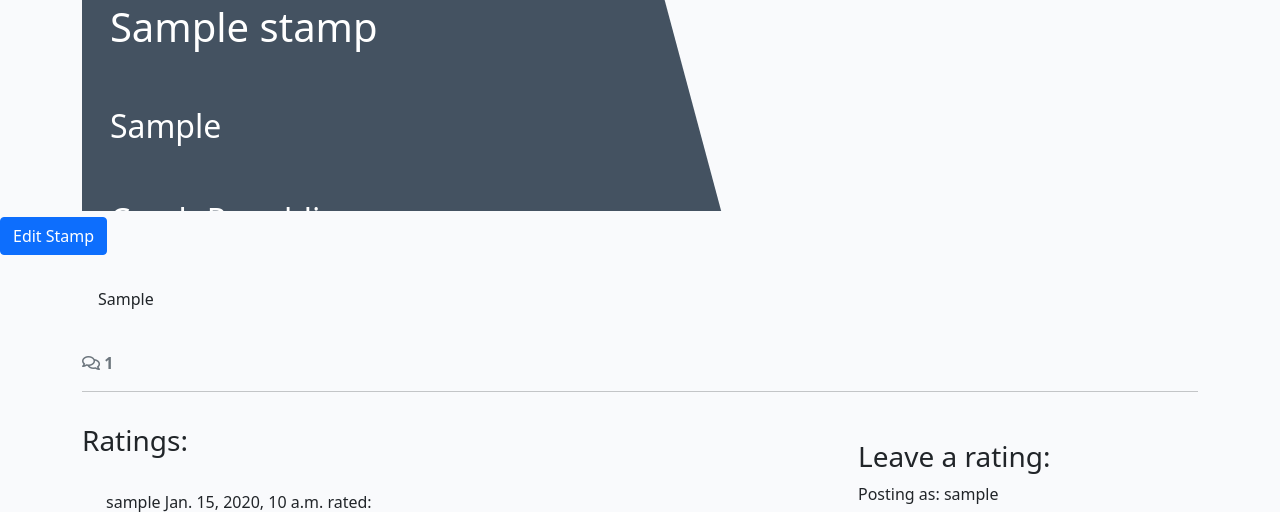
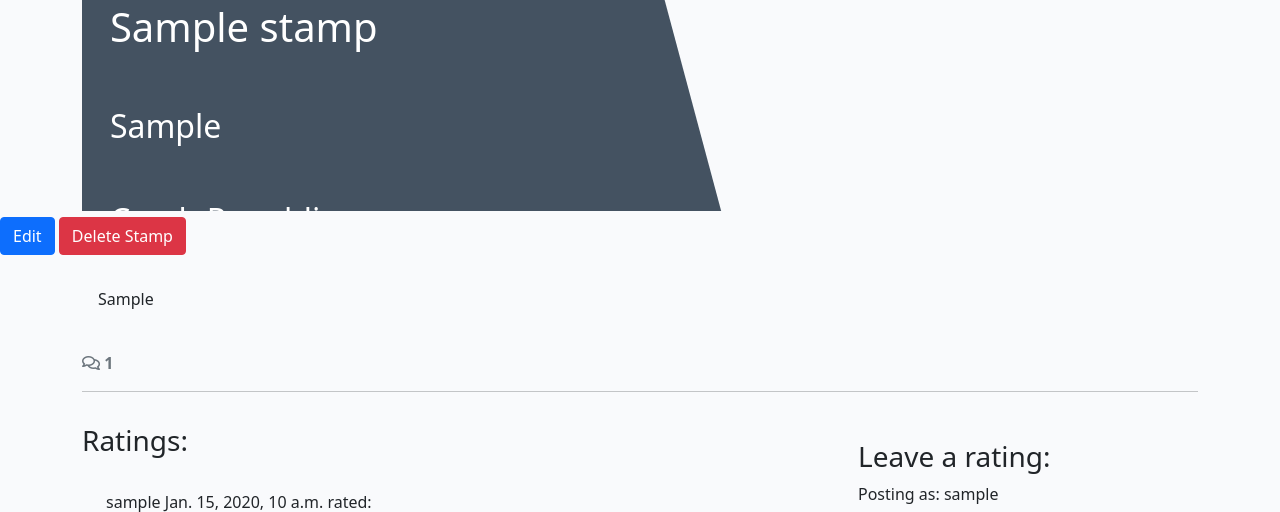
Before and after one commit to MGW-GH/BackTracking, a Django app: a page that uses blog/templates/blog/stamp_detail.html in a window 1280 px wide. Shown: the part 179-691 px from the top of the page. Run offline with Django 4.2, Linux system fonts and the light colour scheme; a user stored in the database is signed in; tables that the repository leaves empty hold one stand-in row (values such as "Sample post"); parts of the project's set-up code (start-up, migrations or seed data) failed here and were passed over; some libraries are stand-ins or nearby versions.

Commit message:
added delete button for stamp deletion but not fully functional

```diff
--- a/blog/templates/blog/stamp_detail.html
+++ b/blog/templates/blog/stamp_detail.html
@@ -22,7 +22,35 @@
 </div>
 <div>
     {% if user.is_authenticated and user == stamp.user %}
-    <a href="{% url 'edit_stamp' stamp.title %}" class="btn btn-primary">Edit Stamp</a>
+    <a href="{% url 'edit_stamp' stamp.title %}" class="btn btn-primary">Edit</a>
+    <button type="button" class="btn btn-danger btn-delete-stamp" data-toggle="modal" data-target="#deleteStampModal">
+        Delete Stamp
+    </button>
+
+    <!-- Modal for deleting stamp -->
+    <div class="modal fade" id="deleteStampModal" tabindex="-1" role="dialog" aria-labelledby="deleteStampModalLabel"
+        aria-hidden="true">
+        <div class="modal-dialog" role="document">
+            <div class="modal-content">
+                <div class="modal-header">
+                    <h5 class="modal-title" id="deleteStampModalLabel">Confirm Deletion</h5>
+                    <button type="button" class="close" data-dismiss="modal" aria-label="Close">
+                        <span aria-hidden="true">&times;</span>
+                    </button>
+                </div>
+                <div class="modal-body">
+                    Are you sure you want to delete this stamp?
+                </div>
+                <div class="modal-footer">
+                    <form id="deleteStampForm" action="{% url 'delete_stamp' stamp.title %}" method="post">
+                        {% csrf_token %}
+                        <button type="button" class="btn btn-secondary" data-dismiss="modal">No</button>
+                        <button type="submit" class="btn btn-danger">Yes, delete</button>
+                    </form>
+                </div>
+            </div>
+        </div>
+    </div>
     {% endif %}
 </div>
 <div class="container">
--- a/blog/urls.py
+++ b/blog/urls.py
@@ -9,6 +9,7 @@ urlpatterns = [
     path('search/', views.search_results, name='search_results'),
     path('<str:title>/', views.stamp_detail, name='stamp_detail'),
     path('stamp/<str:title>/edit/', views.edit_stamp, name='edit_stamp'),
+    path('stamp/<str:title>/delete/', views.delete_stamp, name='delete_stamp'),
     path('<str:title>/edit_rating/<int:rating_id>', views.rating_edit, name='rating_edit'),
     path('<str:title>/delete_rating/<int:rating_id>', views.rating_delete, name='rating_delete'),
 ] + static(settings.MEDIA_URL, document_root=settings.MEDIA_ROOT)
--- a/blog/views.py
+++ b/blog/views.py
@@ -132,6 +132,19 @@ def edit_stamp(request, title):
 
     return render(request, 'blog/add_stamp.html', {'form': form, 'stamp': stamp})
 
+def delete_stamp(request, title):
+    """
+    view to delete stamps
+    """
+    stamp = get_object_or_404(Stamp, title=title)
+
+    if request.method == "POST":
+        stamp.delete()
+        messages.success(request, "Stamp deleted successfully.")
+        return redirect('feed')
+
+    return redirect('stamp_detail', title=title)
+
 
 
 def search_results(request):
--- a/static/js/ratings.js
+++ b/static/js/ratings.js
@@ -46,3 +46,14 @@ for (let button of deleteButtons) {
       deleteModal.show();
     });
   }
+
+
+for (let button of deleteButtons) {
+    button.addEventListener("click", (e) => {
+        // Assuming you have a data attribute for the stamp title
+        const stampTitle = e.target.getAttribute("data-title");
+        // Set the href for the delete confirmation
+        deleteConfirm.href = `/blog/stamp/delete/${stampTitle}/`; // Adjust this path to match your URL structure
+        deleteModal.show();
+    });
+}
```
Also changed, not shown: 1 other file.
